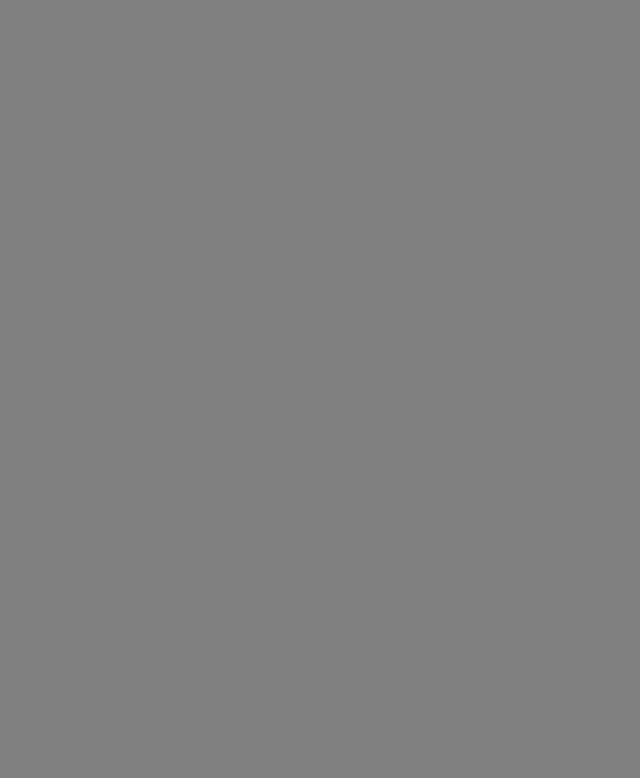
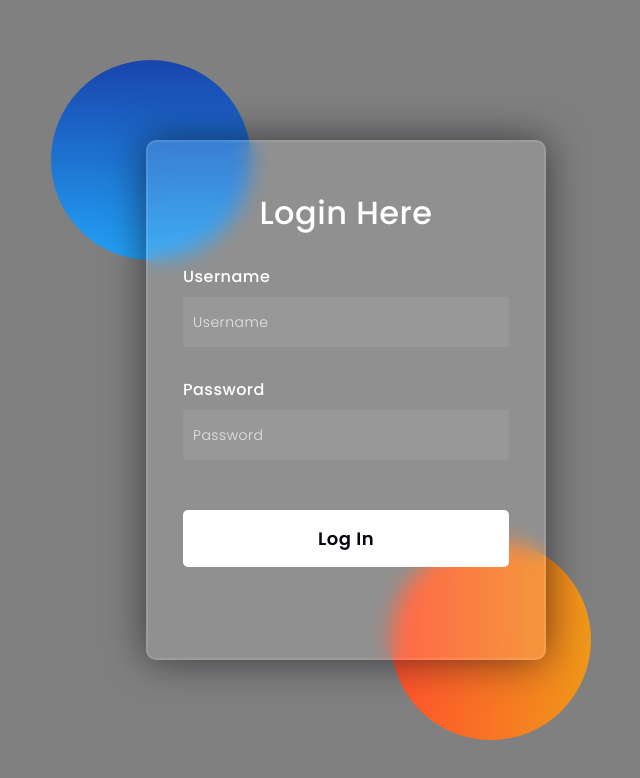
Before and after one commit to vladguran/Bootstrapwebsite, a plain HTML site: page login.html in a window 1280 px wide. Shown: the whole page, without its empty margins (294-934 px from the left). Drawn offline with Linux system fonts and the light colour scheme.

Commit message:
Add files via upload

```diff
--- a/login.html
+++ b/login.html
@@ -84,3 +84,71 @@ label{
     font-size: 16px;
     font-weight: 500;
 }
+input{
+    display: block;
+    height: 50px;
+    width: 100%;
+    background-color: rgba(255,255,255,0.07);
+    border-radius: 3px;
+    padding: 0 10px;
+    margin-top: 8px;
+    font-size: 14px;
+    font-weight: 300;
+}
+::placeholder{
+    color: #e5e5e5;
+}
+button{
+    margin-top: 50px;
+    width: 100%;
+    background-color: #ffffff;
+    color: #080710;
+    padding: 15px 0;
+    font-size: 18px;
+    font-weight: 600;
+    border-radius: 5px;
+    cursor: pointer;
+}
+.social{
+  margin-top: 30px;
+  display: flex;
+}
+.social div{
+  background: red;
+  width: 150px;
+  border-radius: 3px;
+  padding: 5px 10px 10px 5px;
+  background-color: white;
+  color: #eaf0fb;
+  text-align: center;
+}
+.social div:hover{
+  background-color: rgba(255,255,255,0.47);
+}
+.social .fb{
+  margin-left: 25px;
+}
+.social i{
+  margin-right: 4px;
+}
+</style>
+</head>
+<body>
+    <div class="background">
+        <div class="shape"></div>
+        <div class="shape"></div>
+    </div>
+    <form id="loginForm">
+        <h3>Login Here</h3>
+
+        <label for="username">Username</label>
+        <input type="text" placeholder="Username" id="username" required>
+
+        <label for="password">Password</label>
+        <input type="password" placeholder="Password" id="password" required>
+
+        <button onclick="func()">Log In</button>
+    </form>
+    <script src="js/login.js"></script>
+</body>
+</html>
```
